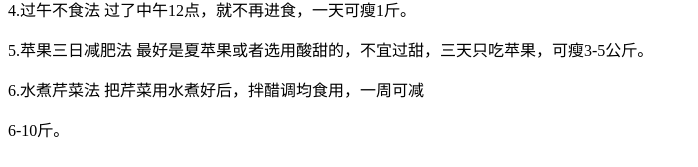
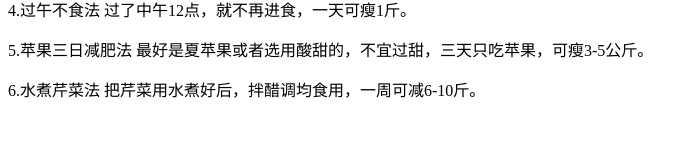
Before and after one commit to xxxx-1016/xxxx-1016.github.io, a plain HTML site: page index.html in a window 1280 px wide. Shown: the part 212-379 px from the top of the page, without its empty margins (0-698 px from the left). Drawn offline with Linux system fonts and the light colour scheme.

Commit message:
Update index.html

```diff
--- a/index.html
+++ b/index.html
@@ -12,7 +12,7 @@
 <p>3.海带减肥法  拌醋食用，可治疗便秘，一周可瘦5-8斤。</p>
 <p>4.过午不食法  过了中午12点，就不再进食，一天可瘦1斤。</p>
 <p>5.苹果三日减肥法  最好是夏苹果或者选用酸甜的，不宜过甜，三天只吃苹果，可瘦3-5公斤。</p>
-<p>6.水煮芹菜法  把芹菜用水煮好后，拌醋调均食用，一周可减</p>6-10斤。
+<p>6.水煮芹菜法  把芹菜用水煮好后，拌醋调均食用，一周可减6-10斤。</p>
 
 </body>
 </html>
```
